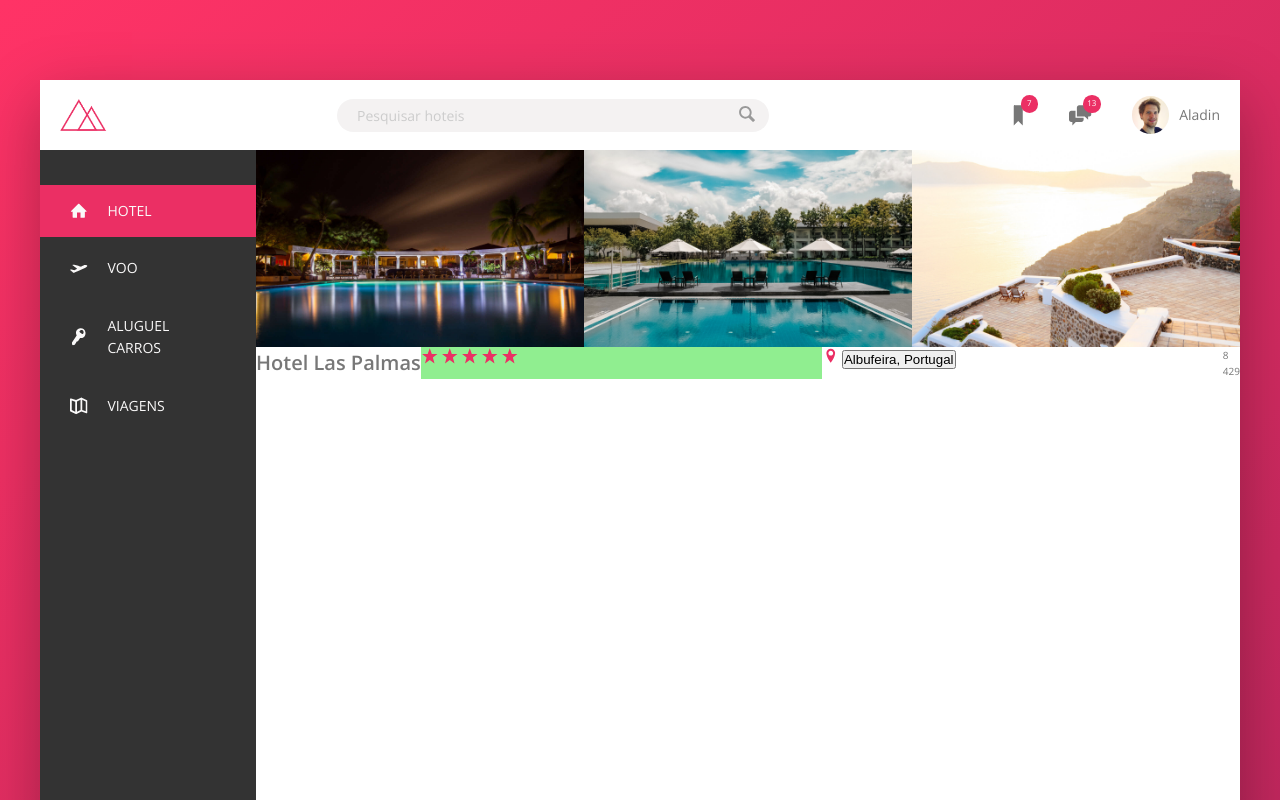
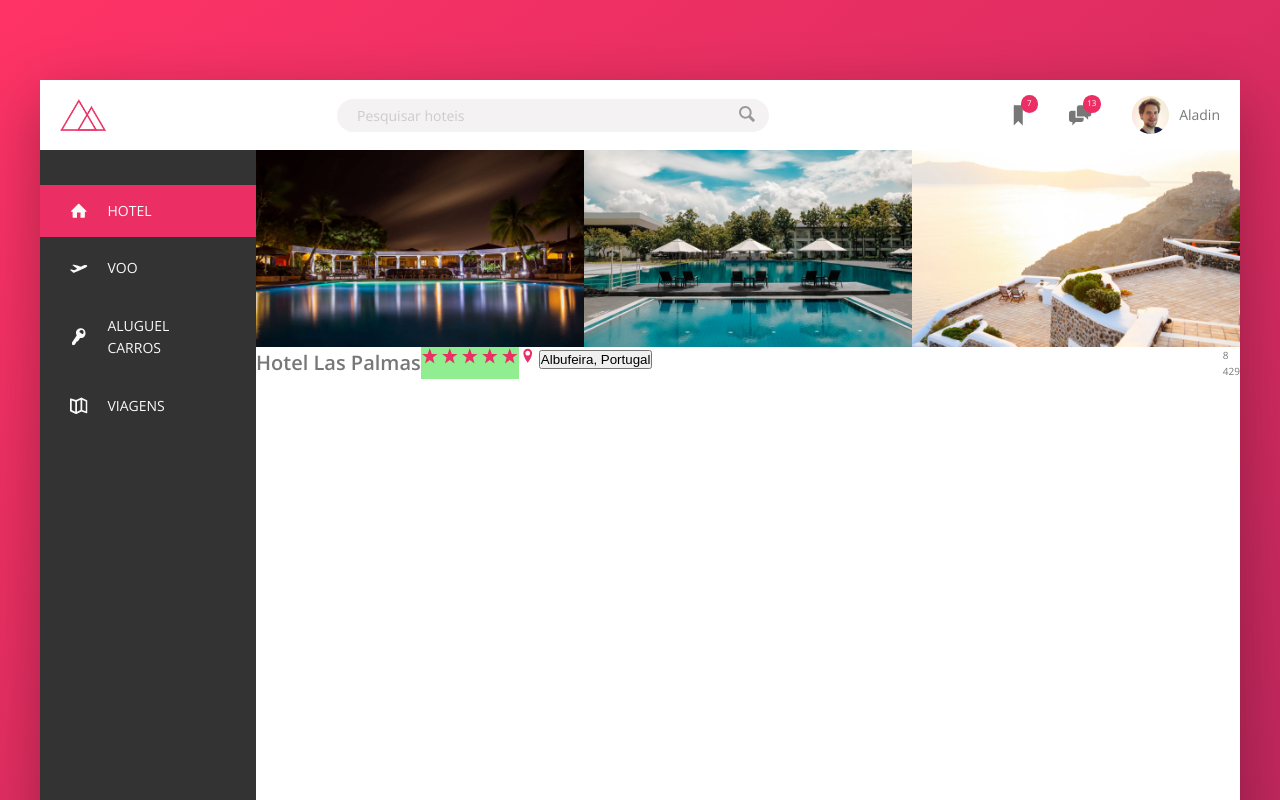
Before and after one commit to codingscode/Curso_CSS, a website: page trab_002/do_002/index.html in a window 1280 px wide. Shown: the top 800 px of the page. Drawn offline with nearby package versions, Linux system fonts and the light colour scheme.

Commit message:
parte 479

```diff
--- a/trab_002/do_002/sass/_components.scss
+++ b/trab_002/do_002/sass/_components.scss
@@ -203,7 +203,8 @@
    }
 
    &__estrelas {
-      flex: 1;
+      //flex: 1;
+      margin-right: auto;
       background-color: lightgreen;
    }
 
```
Also changed, not shown: trab_002/do_002/css/style.css.
